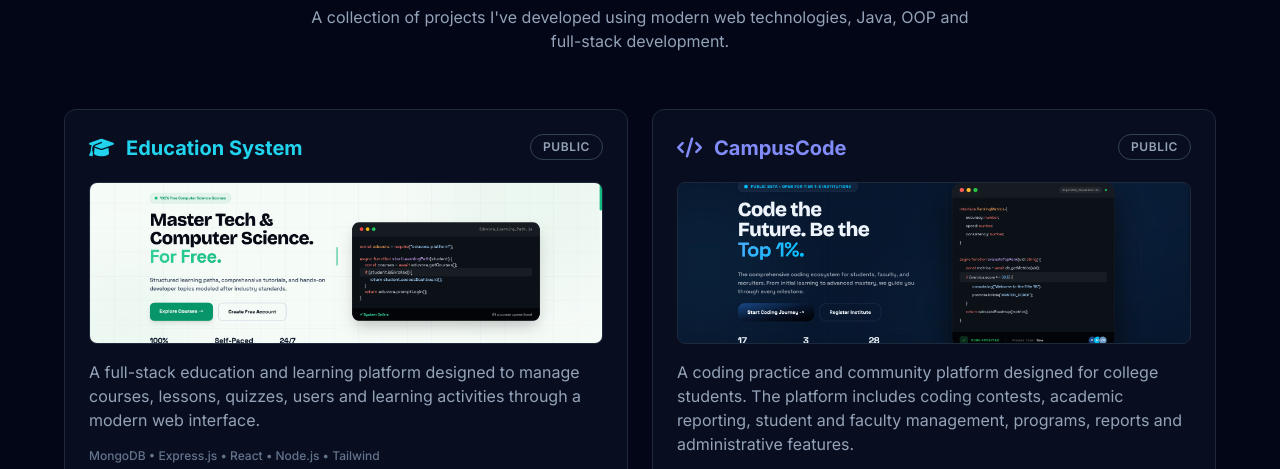
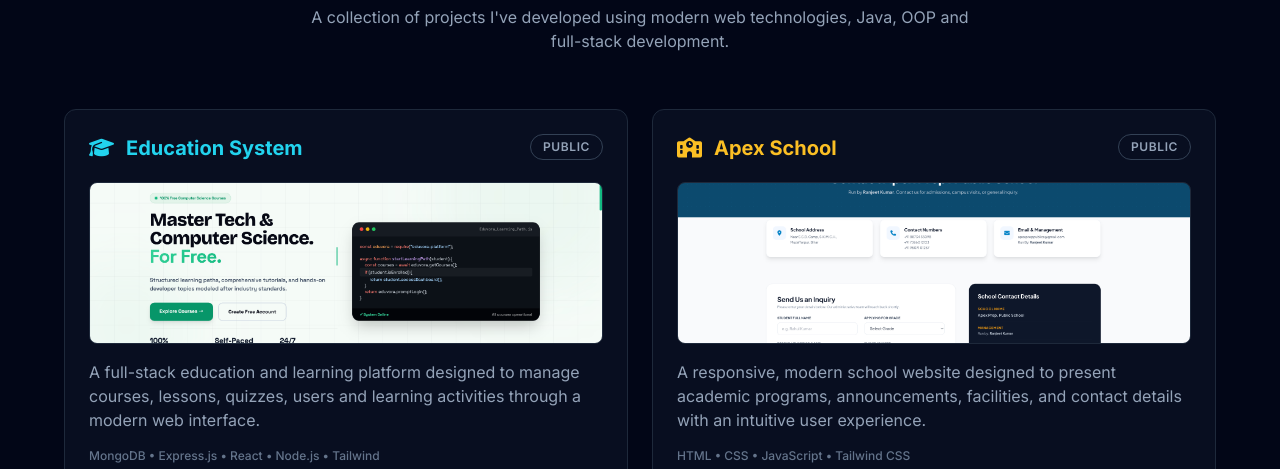
Before and after one commit to prashantkumar2467/portfolio, a plain HTML site: page index.html in a window 1280 px wide. Shown: the part 3043-3512 px from the top of the page. Drawn offline with nearby package versions, Linux system fonts and the light colour scheme.

Commit message:
Update portfolio

```diff
--- a/index.html
+++ b/index.html
@@ -681,7 +681,47 @@
                     </div>
                 </article>
 
+<!-- ================================================= -->
+<!-- 3. APEX SCHOOL WEBSITE                            -->
+<!-- ================================================= -->
+<article class="flex flex-col justify-between rounded-xl border border-slate-800 bg-slate-900/50 p-6 transition duration-300 hover:border-slate-600 hover:bg-slate-900">
 
+    <div>
+        <div class="flex items-start justify-between">
+            <h3 class="flex items-center gap-3 text-xl font-bold text-amber-400">
+                <i class="fa-solid fa-school"></i>
+                Apex School
+            </h3>
+            <span class="rounded-full border border-slate-700 px-3 py-1 text-xs font-semibold text-slate-400 tracking-wider">
+                PUBLIC
+            </span>
+        </div>
+
+        <!-- Project Image -->
+        <div class="mt-5 overflow-hidden rounded-lg border border-slate-800">
+            <img src="./assets/images/school.png" alt="Apex School Website"
+                class="w-full object-cover h-40 hover:scale-105 transition duration-300 bg-slate-800">
+        </div>
+
+        <p class="mt-4 text-slate-400 leading-relaxed text-sm sm:text-base">
+            A responsive, modern school website designed to present academic programs, announcements, facilities, and contact details with an intuitive user experience.
+        </p>
+
+        <div class="mt-4 flex flex-wrap gap-2">
+            <span class="text-xs font-medium text-slate-500">HTML • CSS • JavaScript • Tailwind CSS</span>
+        </div>
+    </div>
+
+    <!-- Links -->
+    <div class="mt-8 flex flex-wrap gap-5 text-sm font-medium text-slate-400">
+        <a href="https://prashantkumar2467.github.io/apex_school/" target="_blank" class="flex items-center gap-2 transition hover:text-amber-400">
+            <i class="fa-solid fa-arrow-up-right-from-square"></i> Live Demo
+        </a>
+        <a href="https://github.com/prashantkumar2467/apex_school" target="_blank" class="flex items-center gap-2 transition hover:text-white">
+            <i class="fa-brands fa-github"></i> Repository
+        </a>
+    </div>
+</article>
                 <!-- ================================================= -->
                 <!-- 2. CAMPUSCODE -->
                 <!-- ================================================= -->
```
Also changed, not shown: assets/images/school.png (added).
